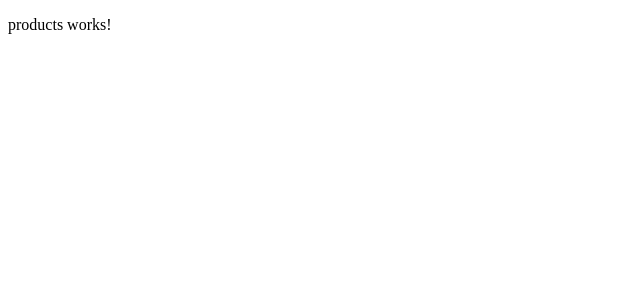
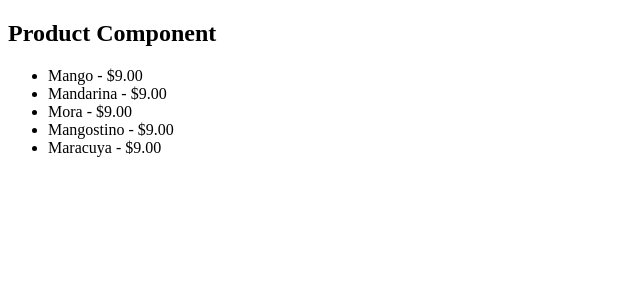
Before and after one commit to lecza/FrontEnd-Zarates-Agency, an Angular app: page / in a window 1280 px wide. Shown: the top 300 px of the page, without its empty margins (0-640 px from the left). Built offline with nearby package versions, Linux system fonts and the light colour scheme.

Commit message:
[+] Product: Define Interface [+] products: Define Fake Data [+] ProductComponent: Mostramos la lista de productos

```diff
--- a/src/app/app.component.ts
+++ b/src/app/app.component.ts
@@ -5,41 +5,4 @@ import { Component, OnInit, OnChanges, SimpleChanges, OnDestroy, AfterContentIni
   templateUrl: './app.component.html',
   styleUrls: ['./app.component.css']
 })
-export class AppComponent implements OnInit, OnChanges, OnDestroy, AfterContentChecked, AfterContentInit, AfterViewInit, AfterViewChecked, DoCheck {
-
-  constructor() {
-    console.log( 'class AppComponent' );
-  }
-
-  ngAfterContentChecked(): void {
-    console.log( 'ngAfterContentChecked' )
-  }
-
-  ngAfterContentInit(): void {
-    console.log( 'ngAfterContentInit' );
-  }
-
-  ngAfterViewInit(): void {
-    console.log( 'ngAfterContentInit' );
-  }
-
-  ngAfterViewChecked(): void {
-    console.log( 'ngAfterViewChecked' );
-  }
-
-  ngDoCheck(): void {
-    console.log( 'ngDoCheck' );
-  }
-
-  ngOnDestroy(): void {
-    console.log( 'ngOnDestroy' );
-  }
-
-  ngOnInit(): void {
-    console.log( 'ngOnInit' );
-  }
-
-  ngOnChanges(changes: SimpleChanges): void {
-    console.log( 'ngOnChanges' );
-  }
-}
+export class AppComponent {}
--- /dev/null
+++ b/src/app/fake-data/products.ts
@@ -0,0 +1,12 @@
+import { Product } from "../interfaces/product";
+
+// SINTAXIS
+// JavaScript  ==> Java
+// Product[]   ==> Array<Product>
+export const products: Array<Product> = [
+    { id: '1', name: 'Mango', price: 9 },
+    { id: '2', name: 'Mandarina', price: 9 },
+    { id: '3', name: 'Mora', price: 9 },
+    { id: '4', name: 'Mangostino', price: 9 },
+    { id: '5', name: 'Maracuya', price: 9 }
+];
--- /dev/null
+++ b/src/app/interfaces/product.ts
@@ -0,0 +1,5 @@
+export interface Product {
+    id: string,
+    name: string,
+    price: number
+}
--- a/src/app/pages/products/products.component.html
+++ b/src/app/pages/products/products.component.html
@@ -1 +1,10 @@
-<p>products works!</p>
+<h2>Product Component</h2>
+<!-- <code>
+    <pre>{{ products | json }}</pre>
+</code> -->
+
+<ul>
+    <li *ngFor="let item of products" >
+        {{ item.name }} - {{ item.price | currency }}
+    </li>
+</ul>
--- a/src/app/pages/products/products.component.ts
+++ b/src/app/pages/products/products.component.ts
@@ -1,4 +1,7 @@
 import { Component } from '@angular/core';
+import { Product } from 'src/app/interfaces/product';
+
+import { products } from 'src/app/fake-data/products';
 
 @Component({
   selector: 'app-products',
@@ -6,5 +9,13 @@ import { Component } from '@angular/core';
   styleUrls: ['./products.component.css']
 })
 export class ProductsComponent {
+  // Atributos: Son la forma en que los datos van a estar disponibles para desplegarse en la View Componente
+  products: Product[] = products;
+
+  // Constructor
+
+  // Ciclos de vida
+
+  // Metodos
 
 }
```
